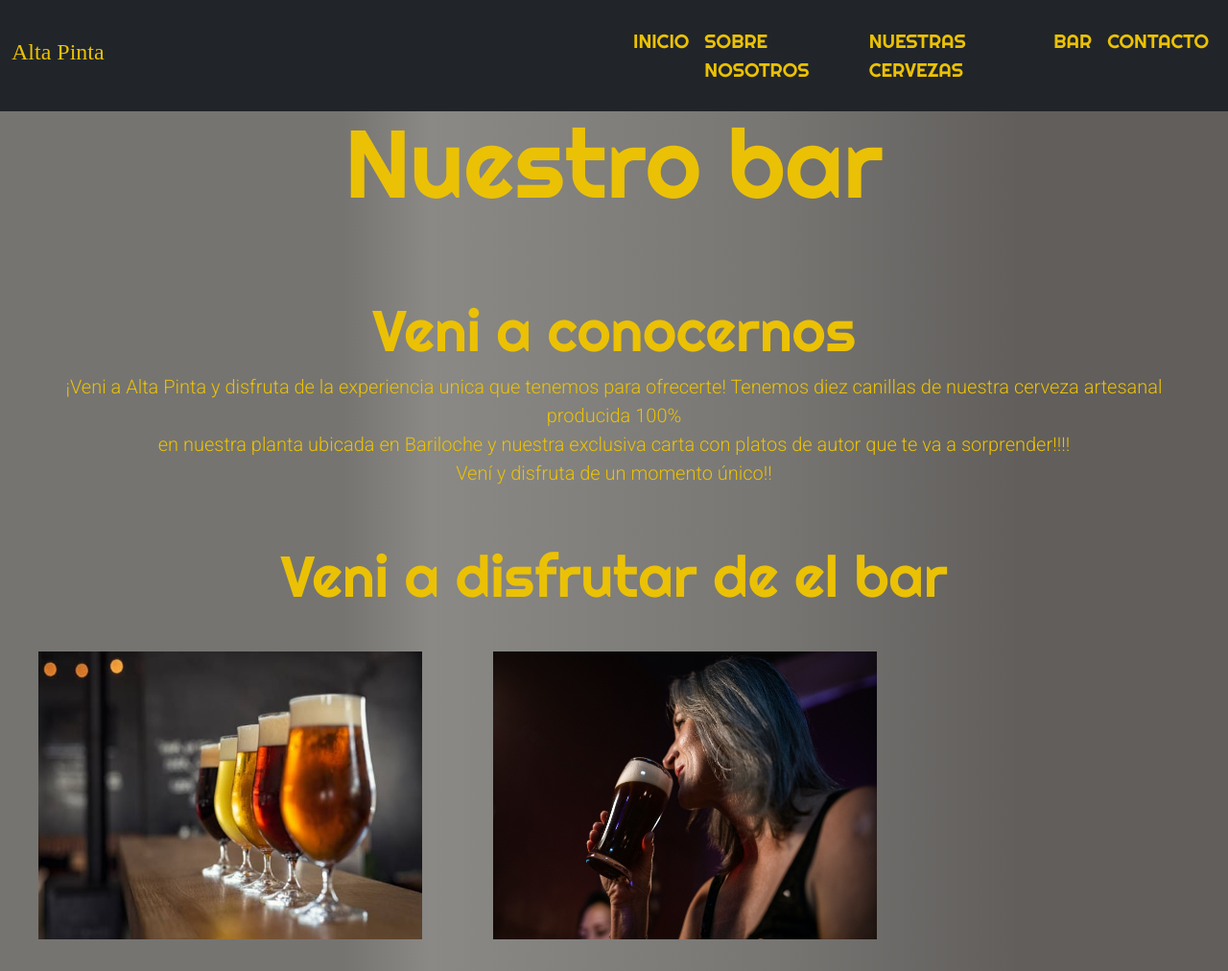
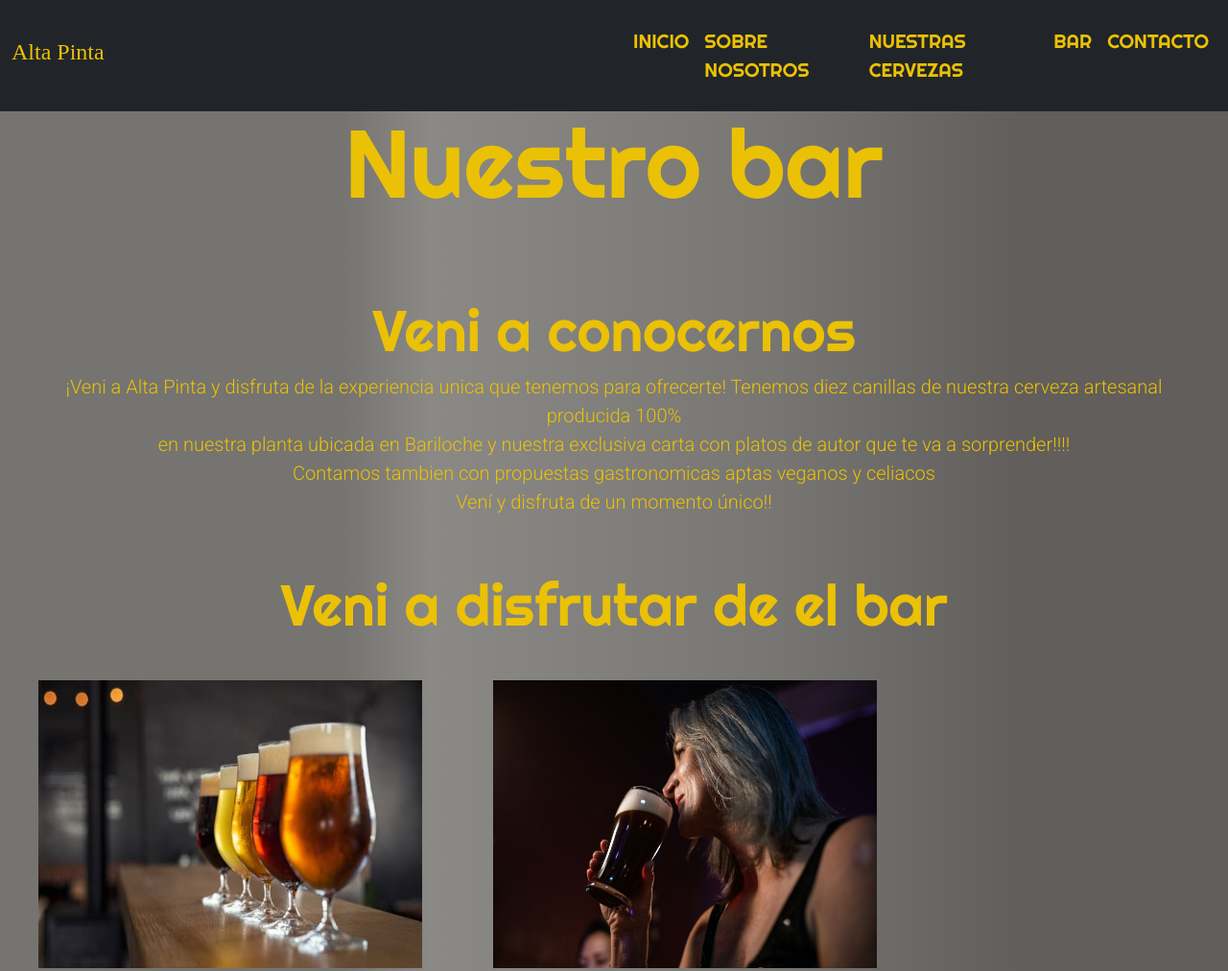
Before and after one commit to gabylentino/gabylentino.github.io, a website: page pages/bar.html in a window 1280 px wide. Shown: the top 1012 px of the page at 96% size. Drawn offline with nearby package versions, Linux system fonts and the light colour scheme; a web font is replaced by a local one.

Commit message:
Update bar.html

```diff
--- a/pages/bar.html
+++ b/pages/bar.html
@@ -8,6 +8,7 @@
     <link href="https://cdn.jsdelivr.net/npm/bootstrap@5.2.3/dist/css/bootstrap.min.css" rel="stylesheet" />
     <link rel="stylesheet" type="text/css" href="../css/main.css" />
     <title>BAR | ALTA PINTA</title>
+    <meta name="description" content="Contamos con cocina de autor y tambien ofrecemos carta vegana. ">
 </head>
 
 <body>
@@ -53,7 +54,7 @@
                     ¡Veni a Alta Pinta y disfruta de la experiencia unica que tenemos
                     para ofrecerte!
                     Tenemos diez canillas de nuestra cerveza artesanal producida 100% <br>en nuestra planta ubicada en
-                    Bariloche y nuestra exclusiva carta con platos de autor que te va a sorprender!!!!<br> Vení y
+                    Bariloche y nuestra exclusiva carta con platos de autor que te va a sorprender!!!!<br> Contamos tambien con propuestas gastronomicas aptas veganos y celiacos<br> Vení y
                     disfruta de un momento único!!
                 </p>
             </div>
```
